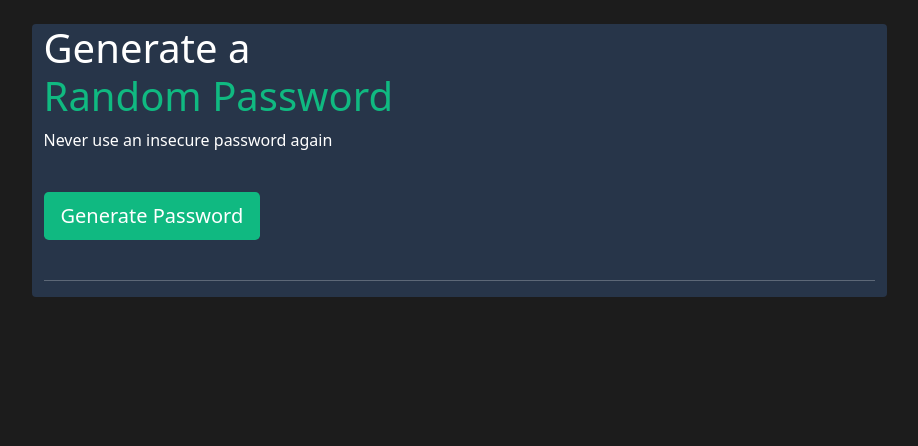
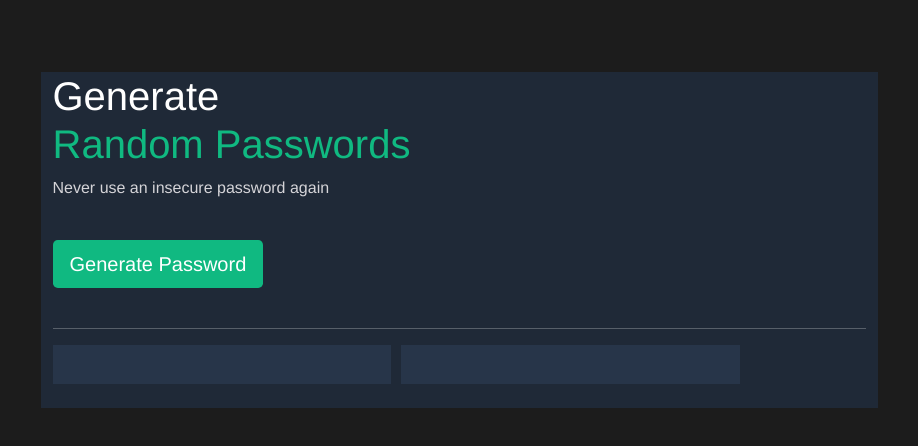
Before and after one commit to peterwaf/password-generator, a plain HTML site: page index.html in a window 1280 px wide. Shown: the whole page, without its empty margins (181-1099 px from the left). Drawn offline with nearby package versions, Linux system fonts and the light colour scheme.

Commit message:
Create a bootstrap template from figma design

```diff
--- a/css/style.css
+++ b/css/style.css
@@ -1,12 +1,36 @@
-body{
+body {
     background-color: #1C1C1C;
+    font-family: 'Franklin Gothic Medium', 'Arial Narrow', Arial, sans-serif;
 }
-.inner-color{
-   background-color: #273549;
+
+.inner-color {
+    background-color: #1F2937;
 }
-h1 {color: white;}
-h1 span{
+
+h1 {
+    color: white;
+}
+
+p.top-text {
+    color: #D5D4D8;
+}
+
+h1 span {
     color: #10B981;
 }
-.btn-color{background-color: #10B981;}
-hr{color: white;}
+
+.btn-color {
+    background-color: #10B981;
+}
+
+hr {
+    color: white;
+}
+
+.password-container {
+    background-color: #273549;
+    height: 39px;
+    margin-right: 10px;
+    color: #10B981;
+
+}
--- a/index.html
+++ b/index.html
@@ -12,27 +12,31 @@
 </head>
 
 <body>
-    <div class="container">
-        <div class="row mt-4">
-            <div class="col-lg-9 col-md-9 m-auto inner-color rounded">
-                <h1 class="text-justify">Generate a<br><span>Random Password</span></h1>
-                <p class="text-white">Never use an insecure password again</p>
-                <br>
-                <a class="btn btn-lg mb-4 btn-color text-white" href="#" role="button">Generate Password </a>
+    <div class="container p-4">
+        <div class="row mt-5">
+            <div class="col-lg-9 col-md-9 m-auto inner-color">
+                <h1 class="text-justify">Generate<br><span>Random Passwords</span></h1>
+                <p class="top-text">Never use an insecure password again</p>
+                <a class="btn btn-lg mb-4 mt-4 btn-color text-white" href="#" role="button">Generate Password </a>
+                <hr>
+                <div class="row mb-4 m-auto">
+                    <span class="placeholder col-lg-5 col-md-5 col-xs-12 password-container">
+                    </span>
+                    <br>
+                    <span class="placeholder col-lg-5 col-md-5 col-xs-12 password-container">
+                    </span>
+                </div>
 
-                <hr>
             </div>
-
-
         </div>
 
 
+    </div>
 
-
-        <script src="js/script.js"></script>
-        <script src="https://cdn.jsdelivr.net/npm/bootstrap@5.0.2/dist/js/bootstrap.bundle.min.js"
-            integrity="sha384-MrcW6ZMFYlzcLA8Nl+NtUVF0sA7MsXsP1UyJoMp4YLEuNSfAP+JcXn/tWtIaxVXM"
-            crossorigin="anonymous"></script>
+    <script src="js/script.js"></script>
+    <script src="https://cdn.jsdelivr.net/npm/bootstrap@5.0.2/dist/js/bootstrap.bundle.min.js"
+        integrity="sha384-MrcW6ZMFYlzcLA8Nl+NtUVF0sA7MsXsP1UyJoMp4YLEuNSfAP+JcXn/tWtIaxVXM"
+        crossorigin="anonymous"></script>
 </body>
 
 </html>
```
